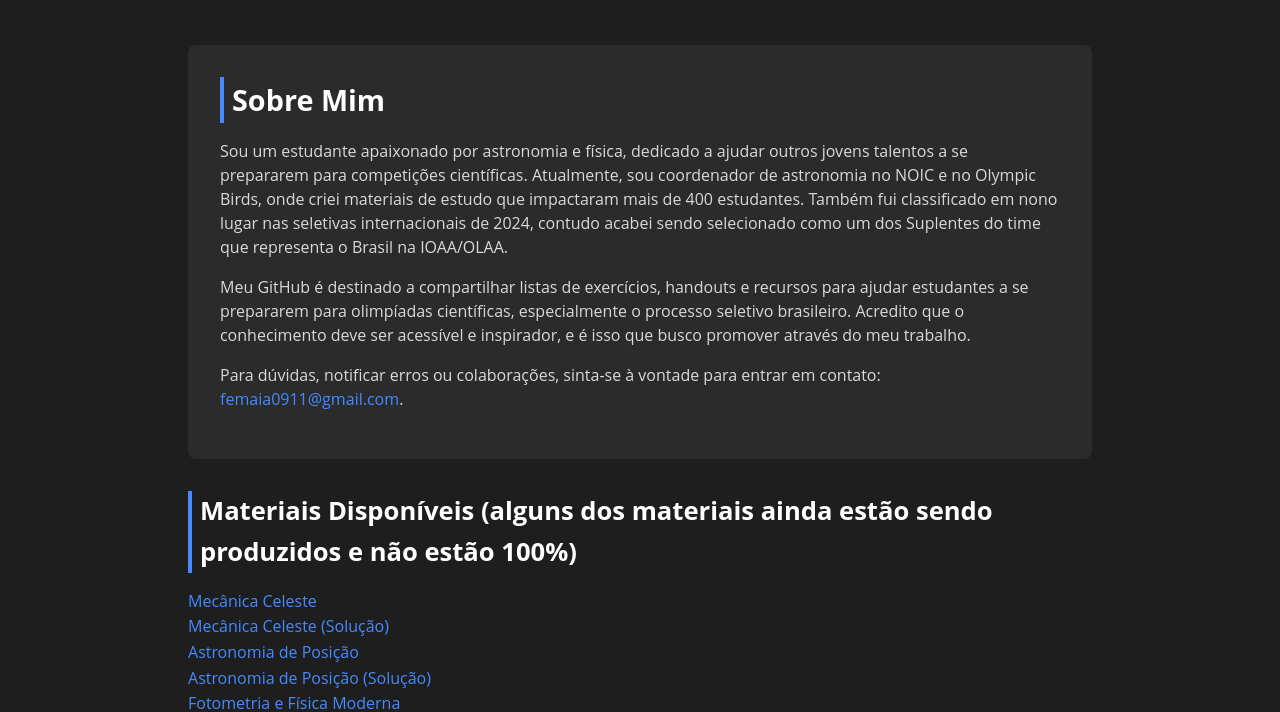
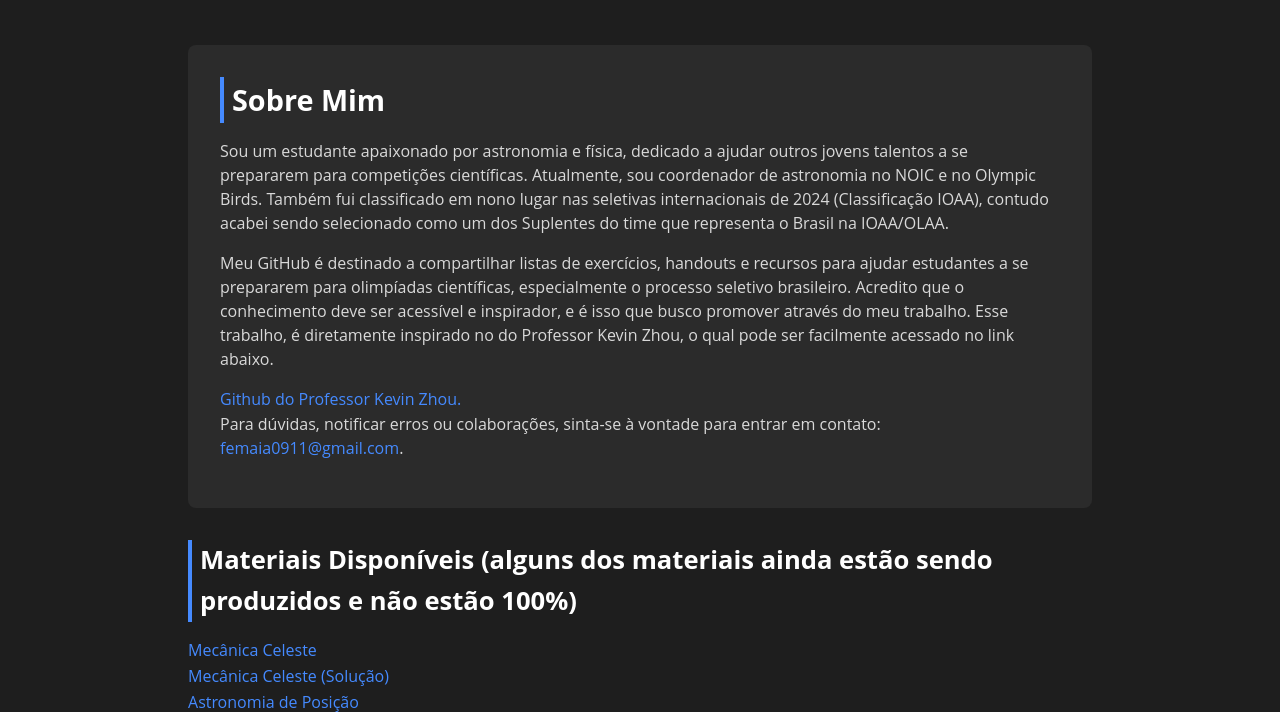
Before and after one commit to maiafelipe0911/Handouts-Astronomia, a plain HTML site: page index.html in a window 1280 px wide. Shown: the part 80-792 px from the top of the page. Drawn offline with Linux system fonts and the light colour scheme.

Commit message:
Update index.html

```diff
--- a/index.html
+++ b/index.html
@@ -18,11 +18,14 @@
     <section class="bio">
       <h2>Sobre Mim</h2>
       <p>
-        Sou um estudante apaixonado por astronomia e física, dedicado a ajudar outros jovens talentos a se prepararem para competições científicas. Atualmente, sou coordenador de astronomia no NOIC e no Olympic Birds, onde criei materiais de estudo que impactaram mais de 400 estudantes. Também fui classificado em nono lugar nas seletivas internacionais de 2024, contudo acabei sendo selecionado como um dos Suplentes do time que representa o Brasil na IOAA/OLAA.
+        Sou um estudante apaixonado por astronomia e física, dedicado a ajudar outros jovens talentos a se prepararem para competições científicas. Atualmente, sou coordenador de astronomia no NOIC e no Olympic Birds. Também fui classificado em nono lugar nas seletivas internacionais de 2024 (Classificação IOAA), contudo acabei sendo selecionado como um dos Suplentes do time que representa o Brasil na IOAA/OLAA.
       </p>
       <p>
-        Meu GitHub é destinado a compartilhar listas de exercícios, handouts e recursos para ajudar estudantes a se prepararem para olimpíadas científicas, especialmente o processo seletivo brasileiro. Acredito que o conhecimento deve ser acessível e inspirador, e é isso que busco promover através do meu trabalho.
+        Meu GitHub é destinado a compartilhar listas de exercícios, handouts e recursos para ajudar estudantes a se prepararem para olimpíadas científicas, especialmente o processo seletivo brasileiro. Acredito que o conhecimento deve ser acessível e inspirador, e é isso que busco promover através do meu trabalho. Esse trabalho, é diretamente inspirado no do Professor Kevin Zhou, o qual pode ser facilmente acessado no link abaixo.
       </p>
+      <a href="https://knzhou.github.io/" target="_blank">
+        Github do Professor Kevin Zhou.
+      </a>
       <p>
         Para dúvidas, notificar erros ou colaborações, sinta-se à vontade para entrar em contato:
         <a href="mailto:femaia0911@gmail.com">femaia0911@gmail.com</a>.
```
